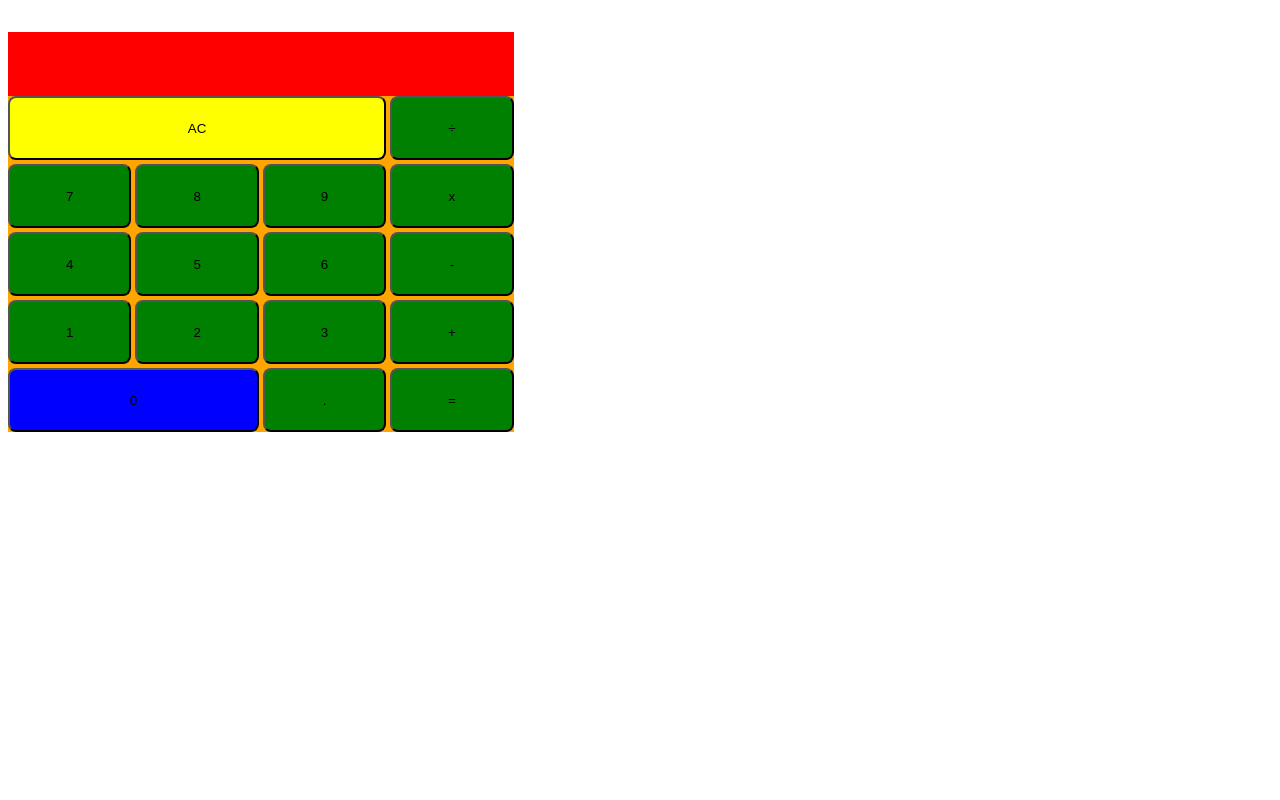
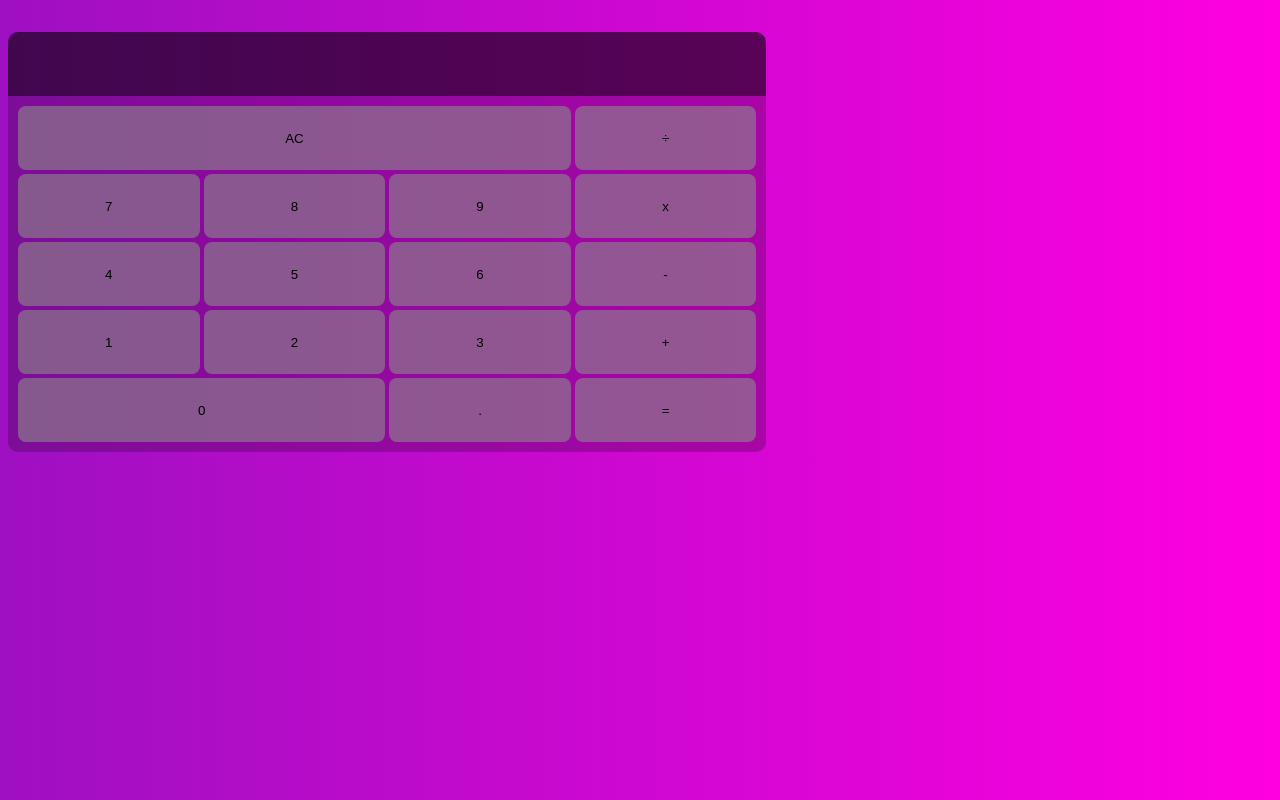
Before and after one commit to aliceswood/calculator, a React (Create React App) app: page / in a window 1280 px wide. Built offline with nearby package versions, Linux system fonts and the light colour scheme.

Commit message:
styling change

```diff
--- a/src/App.css
+++ b/src/App.css
@@ -3,46 +3,59 @@
 *::after {
 	box-sizing: border-box;
 }
+body {
+  background: linear-gradient(to right, #9e10c1, #ff00e1);
+}
 
 .calculator-container {
 	margin-top: 2rem;
-	max-width: 40%;
+	max-width: 60%;
 }
 
 .display {
+	border-radius: 10px 10px 0px 0px;
   min-height: 4rem;
-	grid-column: span 4;
-	background: red;
+	display: flex;
+	background: rgba(0, 0, 0, 0.592);
+	font-size: 2.5rem;
+	flex-direction: column;
+	align-items: flex-end;
+	justify-content: space-around;
+	word-break: break-all;
 }
 
-.calculation {
-	/* to keep track of calculation */
+.display div {
+	color: rgba(255,255,255, .75)
 }
 
-.input-output {
-	/*  reactive to inputed values and displays answer on equals */
-}
 
 .keypad-wrapper {
 	display: grid;
 	grid-template-columns: repeat(4, 1fr);
 	gap: 4px 4px;
 	grid-template-rows: repeat(5, 4rem);
-	background: orange;
+	padding: 10px 10px 10px 10px;
+	background: rgba(0, 0, 0, 0.214);
+	border-radius: 0px 0px 10px 10px ;
+
+}
+
+button {
+	background: rgba(139, 137, 137, 0.607);
+	border: none;
 }
 
 .keypad-button {
-	background: green;
+
 }
+
 
 .reset-button {
 	grid-column: span 3;
-	background: yellow;
 }
 
 .zero-button {
 	grid-column: span 2;
-	background: blue;
 }
 
 button {
--- a/src/App.js
+++ b/src/App.js
@@ -54,11 +54,11 @@ function App() {
 	return (
 		<div className="calculator-container">
 			<div className="display">
-				<div className="previous-calculation" data-testid="previous-calculation">
-					{previousCalculation}{operation}
+				<div data-testid="previous-calculation">
+					{previousCalculation}
 				</div>
-				<div className="current-calculation" data-testid="current-calculation">
-					{currentCalculation}
+				<div data-testid="current-calculation">
+					{currentCalculation}{operation}
 				</div>
 			</div>
 			<div className="keypad-wrapper">
```
